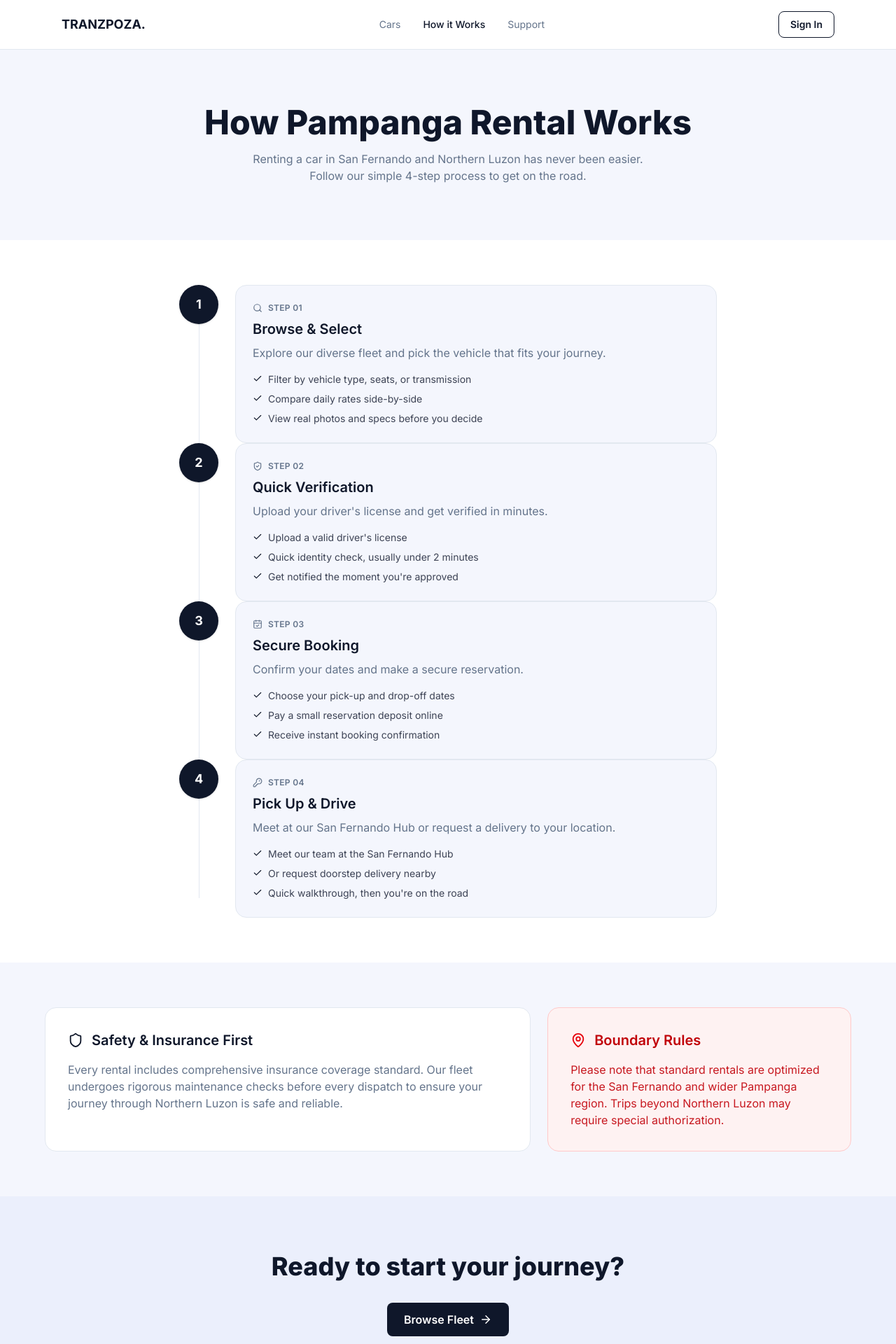
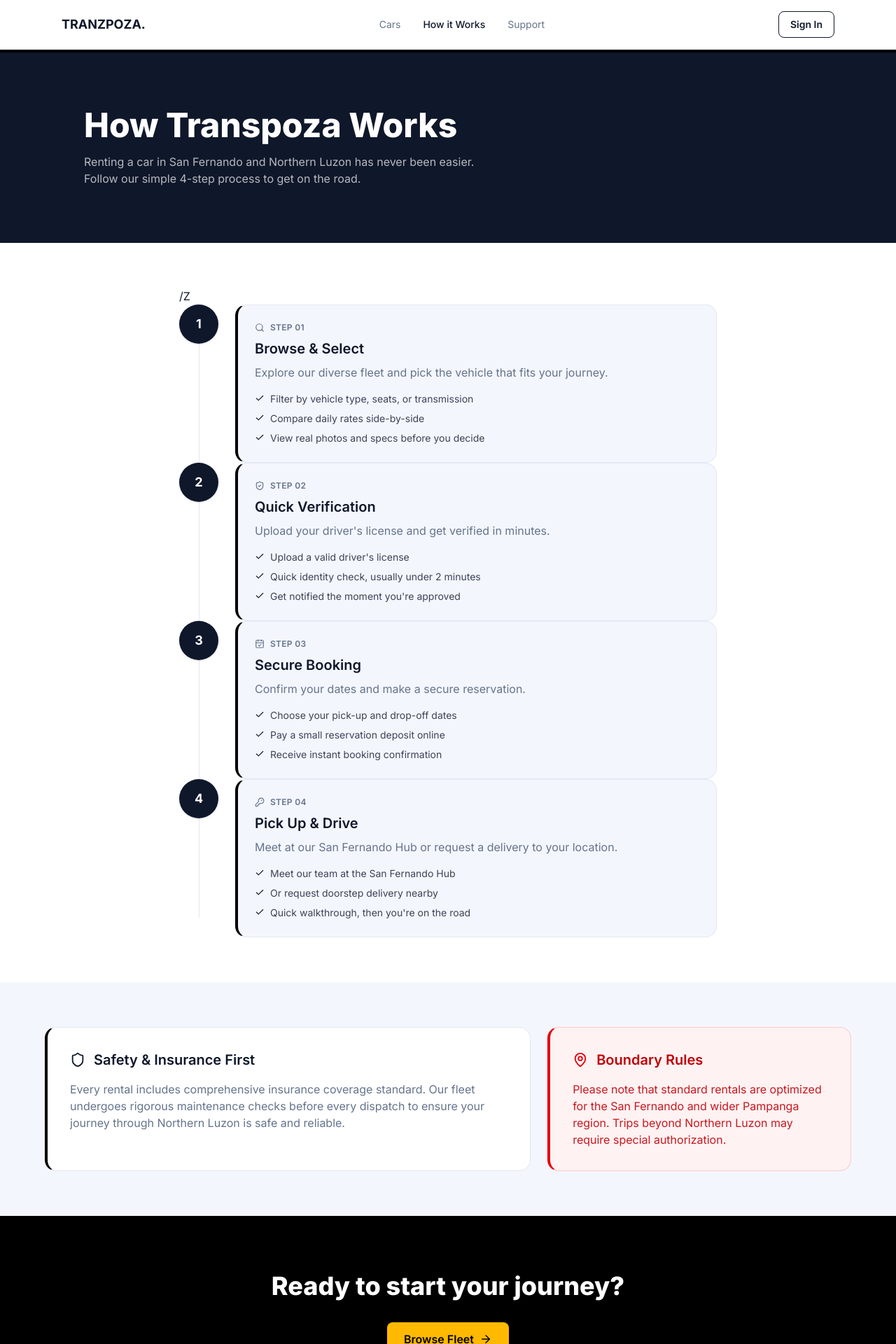
Before and after one commit to lilernestooo/car-rental, a React (Vite) app in the folder frontend/: page /how-it-works in a window 1280 px wide. Shown: the top 1920 px of the page at 70% size. Built offline with nearby package versions, Linux system fonts and the light colour scheme.

Commit message:
feat: Design fixes

```diff
--- a/frontend/src/pages/HowItWorks.jsx
+++ b/frontend/src/pages/HowItWorks.jsx
@@ -51,21 +51,24 @@ export default function HowItWorks() {
   return (
     <div className="flex min-h-screen flex-col bg-page">
       <Navbar />
+      <div className="h-1 w-full bg-black" />
 
       {/* Hero */}
-      <section className="px-6 py-20 text-center">
-        <h1 className="text-4xl font-extrabold text-navy sm:text-5xl">
-          How Pampanga Rental Works
-        </h1>
-        <p className="mx-auto mt-4 max-w-xl text-muted">
-          Renting a car in San Fernando and Northern Luzon has never been
-          easier. Follow our simple 4-step process to get on the road.
-        </p>
+      <section className="bg-navy px-6 py-20">
+        <div className="mx-auto max-w-2xl text-center sm:mx-0 sm:ml-12 sm:text-left lg:ml-24">
+          <h1 className="text-4xl font-extrabold text-white sm:text-5xl">
+            How Transpoza Works
+          </h1>
+          <p className="mt-4 max-w-xl text-white/70">
+            Renting a car in San Fernando and Northern Luzon has never been
+            easier. Follow our simple 4-step process to get on the road.
+          </p>
+        </div>
       </section>
 
       {/* Steps */}
       <section className="bg-card px-6 py-16">
-        <div className="mx-auto max-w-3xl">
+        <div className="mx-auto max-w-3xl">/Z
           <div className="relative">
             {/* Connecting vertical line running through every circle */}
             <div className="absolute left-7 top-7 bottom-7 w-px bg-border" />
@@ -77,7 +80,7 @@ export default function HowItWorks() {
                     {i + 1}
                   </div>
 
-                  <div className="flex-1 rounded-2xl border border-border bg-page p-6">
+                  <div className="flex-1 rounded-2xl border border-border border-l-4 border-l-black bg-page p-6">
                     <div className="flex items-center gap-2 text-xs font-semibold uppercase tracking-wide text-muted">
                       <step.icon size={14} />
                       Step {String(i + 1).padStart(2, "0")}
@@ -105,7 +108,7 @@ export default function HowItWorks() {
       <section className="px-6 py-16">
         <div className="mx-auto grid max-w-6xl gap-6 lg:grid-cols-[1.6fr_1fr]">
           <Reveal>
-            <div className="h-full rounded-2xl border border-border bg-card p-8">
+            <div className="h-full rounded-2xl border border-border border-l-4 border-l-black bg-card p-8">
               <div className="flex items-center gap-3">
                 <Shield size={22} className="text-navy" />
                 <h3 className="text-xl font-semibold text-navy">
@@ -122,7 +125,7 @@ export default function HowItWorks() {
           </Reveal>
 
           <Reveal delay={120}>
-            <div className="h-full rounded-2xl border border-red-200 bg-red-50 p-8">
+            <div className="h-full rounded-2xl border border-red-200 border-l-4 border-l-red-600 bg-red-50 p-8">
               <div className="flex items-center gap-3">
                 <MapPin size={22} className="text-red-600" />
                 <h3 className="text-xl font-semibold text-red-700">
@@ -140,16 +143,16 @@ export default function HowItWorks() {
       </section>
 
       {/* CTA */}
-      <section className="bg-accent-soft/40 px-6 py-20 text-center">
-        <h2 className="text-3xl font-extrabold text-navy sm:text-4xl">
+      <section className="bg-black px-6 py-20 text-center">
+        <h2 className="text-3xl font-extrabold text-white sm:text-4xl">
           Ready to start your journey?
         </h2>
         <Link
           to="/cars"
-          className="mt-8 inline-flex items-center gap-2 rounded-lg bg-navy px-6 py-3 font-semibold text-white hover:bg-navy-hover transition-colors"
+          className="group mt-8 inline-flex items-center gap-2 rounded-lg bg-amber-400 px-6 py-3 font-semibold text-black transition-colors hover:bg-amber-300"
         >
           Browse Fleet
-          <ArrowRight size={18} />
+          <ArrowRight size={18} className="transition-transform duration-300 ease-out group-hover:translate-x-1" />
         </Link>
       </section>
 
--- a/frontend/src/pages/Support.jsx
+++ b/frontend/src/pages/Support.jsx
@@ -1,6 +1,7 @@
 import { useState } from "react";
 import {
   AlertTriangle,
+  PhoneCall,
   MapPin,
   Car,
   Headset,
@@ -23,11 +24,13 @@ import "leaflet/dist/leaflet.css";
 import Navbar from "../components/Navbar";
 import Footer from "../components/Footer";
 
-// San Fernando, Pampanga
-const CITY_CENTER = [15.0286, 120.6898];
-const BOUNDARY_RADIUS_METERS = 3000;
-const NORMAL_POSITION = [15.0308, 120.694];
-const BREACHED_POSITION = [15.0525, 120.7155];
+// Approximate geographic center of Pampanga province (not just San Fernando)
+const PROVINCE_CENTER = [15.0794, 120.62];
+// ~25km radius stands in for the whole province boundary in this demo —
+// swap for a real province polygon once you have exact GIS boundary data
+const BOUNDARY_RADIUS_METERS = 25000;
+const NORMAL_POSITION = [15.0308, 120.694]; // San Fernando — within Pampanga
+const BREACHED_POSITION = [15.35, 120.95]; // Well outside the province
 
 function vehicleIcon(breached) {
   const color = breached ? "#dc2626" : "#0f172a";
@@ -70,7 +73,7 @@ function MapControls() {
         <Minus size={16} />
       </button>
       <button
-        onClick={() => map.setView(CITY_CENTER, 13)}
+        onClick={() => map.setView(PROVINCE_CENTER, 10)}
         className="flex h-9 w-9 items-center justify-center rounded-lg border border-border bg-white text-navy shadow hover:bg-page"
       >
         <LocateFixed size={16} />
@@ -88,10 +91,12 @@ export default function Support() {
     <div className="flex min-h-screen flex-col bg-page">
       <Navbar />
 
+      <div className="h-px w-full bg-border" />
+
       <main className="mx-auto w-full max-w-6xl flex-1 px-6 py-10">
         <h1 className="text-3xl font-extrabold text-navy">Active Rental Tracking</h1>
         <p className="mt-2 text-muted">
-          Monitoring your vehicle&apos;s location within San Fernando, Pampanga.
+          Monitoring your vehicle&apos;s location within Pampanga province.
         </p>
 
         <div className="mt-8 grid items-start gap-6 lg:grid-cols-[1fr_320px]">
@@ -100,14 +105,14 @@ export default function Support() {
             {boundaryBreached && (
               <div className="absolute inset-x-4 top-4 z-[1000] flex items-center gap-2 rounded-xl bg-red-600 px-4 py-3 text-sm font-semibold text-white shadow-lg sm:inset-x-8">
                 <AlertTriangle size={18} />
-                Boundary Alert: Vehicle has left San Fernando area!
+                Boundary Alert: Vehicle has left Pampanga province!
               </div>
             )}
 
             <div className="relative aspect-[4/3] w-full sm:aspect-[16/10]">
               <MapContainer
-                center={CITY_CENTER}
-                zoom={13}
+                center={PROVINCE_CENTER}
+                zoom={10}
                 zoomControl={false}
                 scrollWheelZoom={true}
                 className="h-full w-full"
@@ -118,7 +123,7 @@ export default function Support() {
                 />
 
                 <Circle
-                  center={CITY_CENTER}
+                  center={PROVINCE_CENTER}
                   radius={BOUNDARY_RADIUS_METERS}
                   pathOptions={{
                     color: "#0f172a",
@@ -129,7 +134,7 @@ export default function Support() {
                 />
 
                 <Polyline
-                  positions={[CITY_CENTER, vehiclePosition]}
+                  positions={[PROVINCE_CENTER, vehiclePosition]}
                   pathOptions={{ color: routeColor, weight: 3, dashArray: "6 6" }}
                 />
 
@@ -146,6 +151,21 @@ export default function Support() {
 
           {/* Sidebar */}
           <div className="space-y-6">
+            {boundaryBreached && (
+              <div className="rounded-2xl border border-red-200 border-l-4 border-l-red-600 bg-red-50 p-5">
+                <div className="flex items-center gap-3">
+                  <span className="relative flex h-9 w-9 shrink-0 items-center justify-center rounded-full bg-red-600 text-white">
+                    <PhoneCall size={16} />
+                    <span className="absolute inset-0 animate-ping rounded-full bg-red-500 opacity-60" />
+                  </span>
+                  <div>
+                    <p className="text-sm font-semibold text-red-700">Warning Call Placed</p>
+                    <p className="text-xs text-red-700/80">Connecting you to support&hellip;</p>
+                  </div>
+                </div>
+              </div>
+            )}
+
             <div className="rounded-2xl border border-border bg-card p-6">
               <div className="flex items-center justify-between">
                 <h2 className="text-lg font-semibold text-navy">Rental Status</h2>
@@ -178,12 +198,12 @@ export default function Support() {
               </div>
             </div>
 
-            <div className="rounded-2xl border border-border bg-card p-6">
-              <h3 className="text-sm font-semibold text-navy">Map Legend</h3>
+          <div className="rounded-2xl border border-border bg-card p-6">
+            <h3 className="text-sm font-semibold text-navy">Map Legend</h3>
               <ul className="mt-4 space-y-3 text-sm text-navy">
                 <li className="flex items-center gap-2">
                   <CircleIcon size={14} className="text-navy" />
-                  Within San Fernando Boundary
+                  Within Pampanga Boundary
                 </li>
                 <li className="flex items-center gap-2">
                   <CircleIcon size={14} className="text-red-600" />
@@ -191,7 +211,7 @@ export default function Support() {
                 </li>
                 <li className="flex items-center gap-2">
                   <span className="h-px w-4 bg-navy" />
-                  City Limits
+                  Province Limits
                 </li>
               </ul>
             </div>
```
